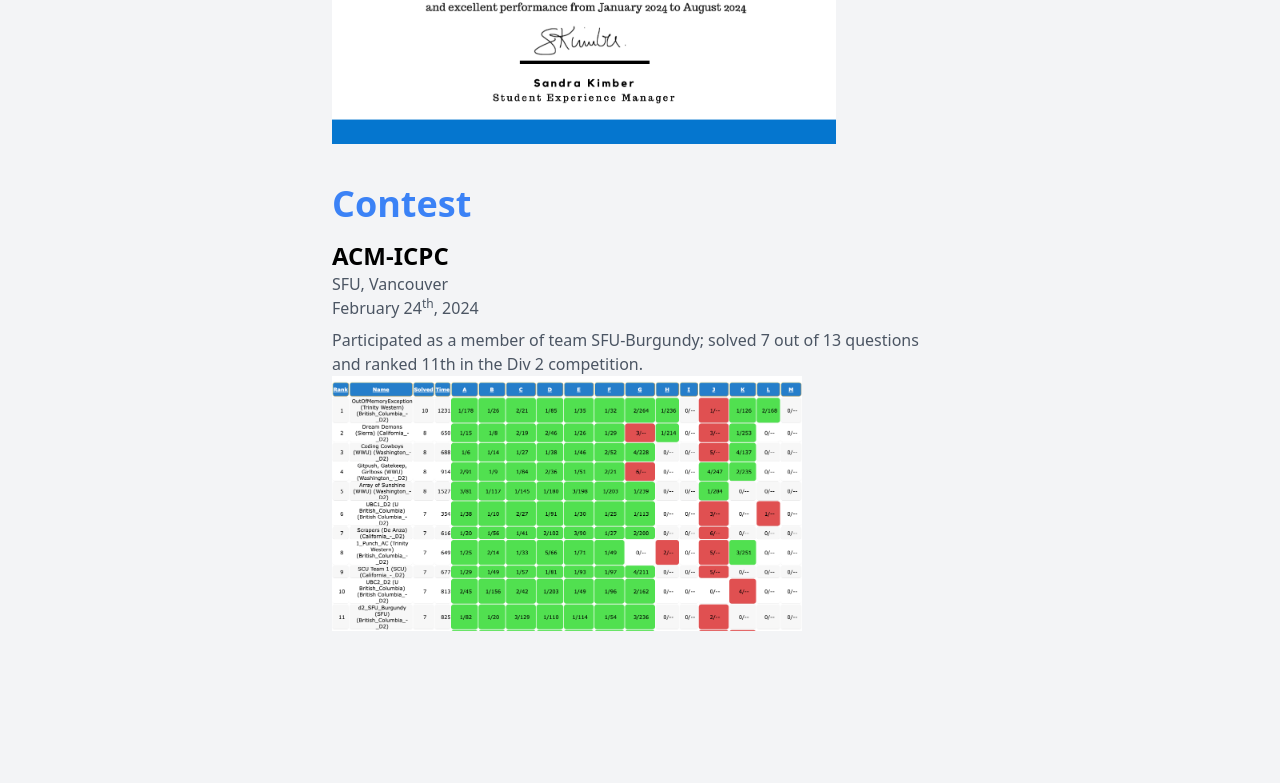
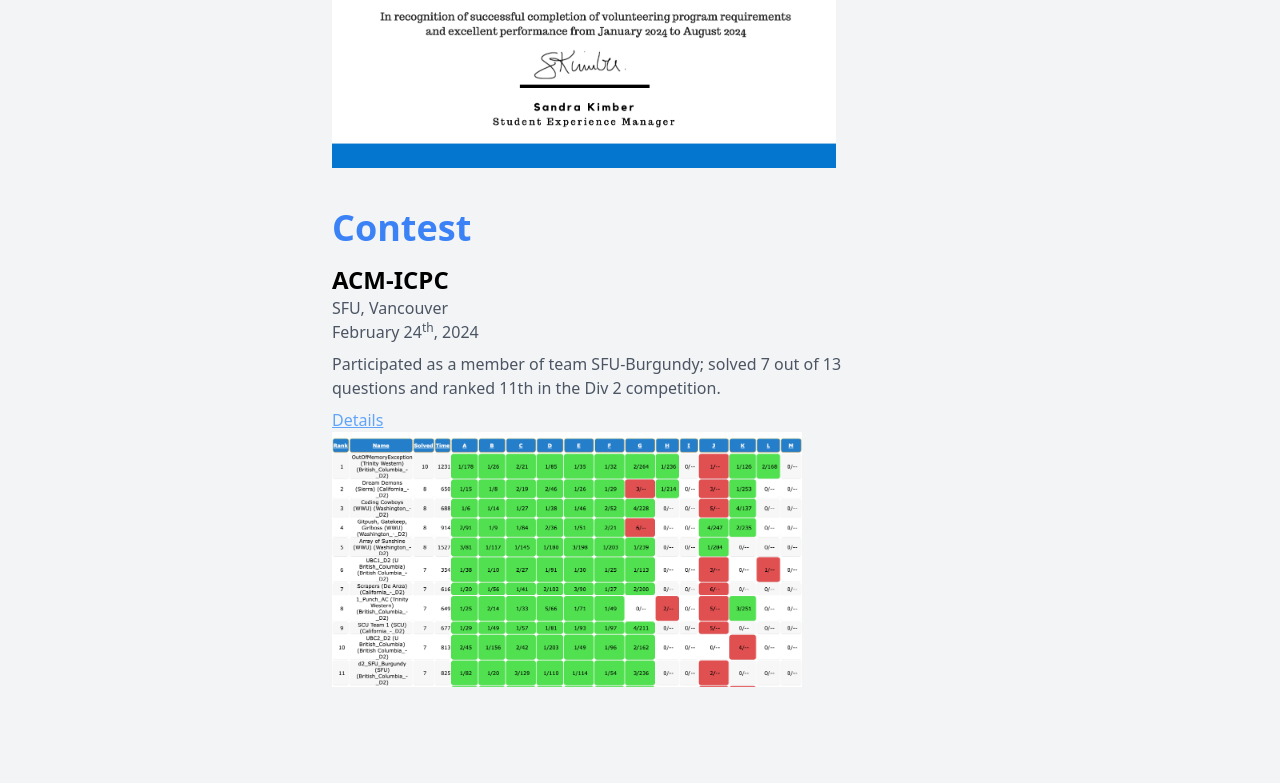
Before and after one commit to Wonchan-Kim/wonchan-kim.github.io, a plain HTML site: page src/index.html in a window 1280 px wide. Shown: the part 1556-2339 px from the top of the page. Before the commit the page ends 2283 px from the top, so only its background shows below. Drawn offline with Linux system fonts and the light colour scheme.

Commit message:
Link to ACM-ICPC added

```diff
--- a/src/index.html
+++ b/src/index.html
@@ -102,6 +102,8 @@
             <p class="text-gray-600">SFU, Vancouver</p>
             <p class="text-gray-600">February 24<sup>th</sup>, 2024</p>
             <p class="text-gray-600 mt-2">Participated as a member of team SFU-Burgundy; solved 7 out of 13 questions and ranked 11th in the Div 2 competition.</p>
+            <a href="http://acmicpc-pacnw.org/scoreboard/2023/index_D2.html" class="text-blue-400 underline mt-2 block">
+              Details
             <img src="../img/scoreboard.png" alt="Certificate of Contest" style="width: 470.4px; height: 254.8px; margin-left: 0">
           </div>
 
```
